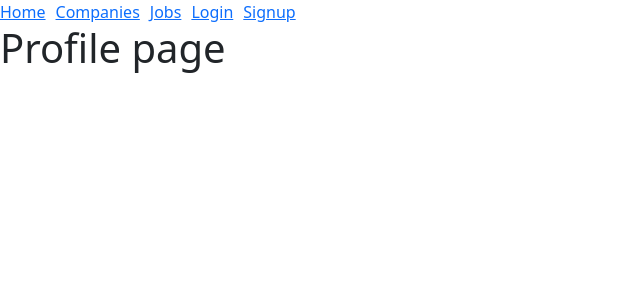
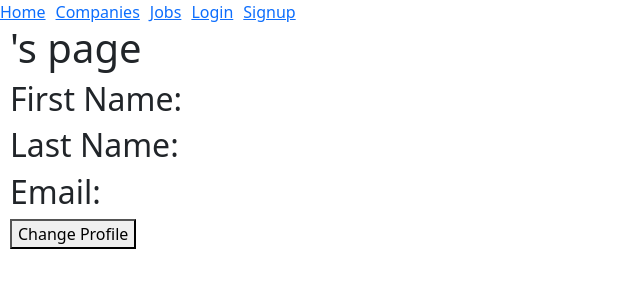
Before and after one commit to AABryson/Unit43ReactJobly, a React (Create React App) app in the folder frontend/: page /profile in a window 1280 px wide. Shown: the top 300 px of the page, without its empty margins (0-640 px from the left). Built offline with nearby package versions, Linux system fonts and the light colour scheme; no server answers.

Commit message:
saves ids of jobs applied to

```diff
--- a/frontend/src/App.js
+++ b/frontend/src/App.js
@@ -1,4 +1,4 @@
-
+//#############################################beginning to write function for applying to job
 import {Routes, Route} from 'react-router-dom'
 import {useState, useEffect} from 'react'
 import 'bootstrap/dist/css/bootstrap.min.css';
@@ -20,11 +20,23 @@ import './App.css'
 
 function App() {
   // const [loggedIn, setLoggedIn] = useState(false)
-  //###############################null?
+  //###############################null? or empty object??
   const [currentUser, setCurrentUser] = useState('')
-  const [token, setToken] = useState(null)
+  const [token, setToken] = useState(localStorage.getItem('user'));
+  const [applicationIds, setApplicationIds] = useState(new Set([]));
+  console.log('applicationIds on app.js', applicationIds)
 
-  // const [signedUp, setSignedUp] = useState(false)
+
+
+
+  // if(currentUser) {
+  //   setCurrentUser(prevState => ({
+  //     ...prevState,
+  //     isAdmin:true
+  //   }))
+  // }
+
+
 //   const [token, setToken] = useLocalStorage(TOKEN_KEY='jobly-token')
 // //sychronize state with browser's local storage; state persists even when page refreshed, etc.
 //   function useLocalStorage(key, defaultValue=null) {
@@ -45,10 +57,17 @@ function App() {
     async function getUserInfo() {
       if(token) {
         try {
-          let {username} = jwtDecode(token)
+          let {username, isAdmin} = jwtDecode(token)
+          console.log('jwtDecode', username, isAdmin)
           JoblyApi.token = token;
           let currentUser = await JoblyApi.getCurrentUser(username);
+          console.log('getCurrentUser', currentUser)
+          console.log('can I get currentUser.username', currentUser.username)
           setCurrentUser(currentUser);
+          console.log('setCurrentUser(currentUser)', currentUser.user)
+          //currentUser.isAdmin = true);
+          localStorage.setItem('user', JoblyApi.token)
+          console.log(localStorage.getItem('user'))
          ;
 
       } catch (err) {
@@ -61,9 +80,10 @@ function App() {
   }, [token])
 
 
+
   return (
     <>
-    <ContextObject.Provider value={{token, setToken, currentUser, setCurrentUser}}>
+    <ContextObject.Provider value={{token, setToken, currentUser, setCurrentUser, applicationIds, setApplicationIds}}>
     <NavBar />
     {/* <CurrentUser /> */}
     <Routes>
@@ -80,7 +100,7 @@ function App() {
       <Route path='/login' element={<Login />} />
       {/**Signup form */}
       <Route path='/signup' element={<Signup />} />
-      {/**Edit profile page */}
+
       <Route path='/profile'  element={<Profile />}/>
       <Route path='/logout' element={<Logout />}/>
 
--- a/frontend/src/Companies.js
+++ b/frontend/src/Companies.js
@@ -1,4 +1,5 @@
-import React, {useState, useEffect} from 'react'
+import React, {useState, useEffect, useContext} from 'react'
+import ContextObject from './ContextObject'
 import CompanyCard from './CompanyCard'
 import SearchForm from './SearchForm'
 
@@ -8,7 +9,7 @@ function Companies () {
     //#Import Companies info.  Should be an array of objects.  Each object has following keys: handle, name, num_employees, description, log_url
 
 
-
+    let {currentUser} = useContext(ContextObject)
     const [companies, setCompanies] = useState([])
 
     useEffect(() => {
@@ -59,7 +60,10 @@ function Companies () {
 
 
     return (
+        <div>
+        {currentUser ? (
         <>
+
         <h1>Companies</h1>
         <SearchForm search={searchCompanies} />
             {/* {companies.map(c => (
@@ -78,6 +82,10 @@ function Companies () {
 
 
         </>
+        ) : (
+            <h1>You must be logged in to see this page.</h1>
+        )}
+        </div>
     )
 }
 export default Companies
--- a/frontend/src/Company.js
+++ b/frontend/src/Company.js
@@ -1,4 +1,5 @@
-import React, {useState, useEffect} from 'react'
+import React, {useState, useEffect, useContext} from 'react'
+import ContextObject from './ContextObject'
 import JoblyApi from './api'
 import { useParams } from 'react-router-dom'
 
@@ -8,6 +9,7 @@ function Company () {
         // let compHandle = params.handle
         // console.log(compHandle)
     let {handle} = useParams()
+    let {currentUser} = useContext(ContextObject)
 
     const [company, setCompany] = useState({})
 
@@ -61,6 +63,7 @@ function Company () {
 
     return (
         <>
+         {currentUser ? (
         <div className='card mb-3'>
         <div className='card-body'>
         <h1 className='card-title'>{company.name}</h1>
@@ -95,7 +98,9 @@ function Company () {
                 </div>
                 </div>
 
-
+           ) : (
+            <h1>You must be logged in to see this page.</h1>
+        )}
         </>
     )
 }
--- a/frontend/src/JobCard.js
+++ b/frontend/src/JobCard.js
@@ -1,11 +1,41 @@
-import React from 'react'
+import React, {useState, useContext, useEffect} from 'react'
+import JoblyApi from './api'
+import ContextObject from './ContextObject'
 // import {Link} from 'react-router-dom'
 // import "./CompanyCard.css"
 
 
 function JobCard ({id, title, equity, salary}) {
 
+//#################################!!
+    // const [applied, setApplied] = useState([])
+    // console.log('print applied state at top', applied)
 
+
+
+    const {currentUser} = useContext(ContextObject)
+
+    //  console.log('applicationsIds state in jobcard', applicationIds)
+//###########################??why not pass to sendApp?
+    // async function sendApp (data) {
+    //     let result = await JoblyApi.applyForJob(data);
+    //     console.log('result from apply to job', result)
+    //     console.log('result from api called with applied key', result.applied)
+
+    //     setApplied((prevState) => ({
+    //         ...prevState,
+    //         result}))
+    //     setApplicationIds(result.id)
+    //     return result
+    // }
+    // useEffect(() => {
+    //     console.log('array with jobs applied to', applied)
+
+    // }, [token]
+
+
+
+//################button: why not body of arrow function?
     return (
         <div className="card mb-3">
         <div className="card-body">
@@ -13,6 +43,10 @@ function JobCard ({id, title, equity, salary}) {
             <li key={id} className='list-group-item'>
                 <div>Equity: {equity}</div>
                 <div>Salary: {salary}</div>
+
+
+
+
             </li>
 
 
--- a/frontend/src/Jobs.js
+++ b/frontend/src/Jobs.js
@@ -1,10 +1,14 @@
-import React, {useState, useEffect} from 'react'
+import React, {useState, useEffect, useContext} from 'react'
 import JobCard from './JobCard'
+import ContextObject from './ContextObject'
 
 import JoblyApi from './api'
 
 function Jobs () {
+    let {currentUser, applicationIds, setApplicationIds} = useContext(ContextObject)
     const [jobs, setJobs] = useState([]);
+    const [applied, setApplied] = useState()
+
     useEffect(() => {
         async function getJobs(){
             try {
@@ -25,6 +29,26 @@ function Jobs () {
         getJobs()
 
     }, [])
+    let username = currentUser.username
+    useEffect(function updateAppliedStatus() {
+
+    })
+
+
+
+    async function sendApp(username, id) {
+        if(applicationIds.has(id)){
+            return console.log('job has already been applied to')
+        }
+        let result = await JoblyApi.applyForJob(username, id)
+        console.log('result from api call with sendApp', result)
+        setApplicationIds(new Set([...applicationIds, id]))
+
+
+
+        }
+
+
 
     // useEffect(() => {
     //     async function getJobs() {
@@ -35,15 +59,32 @@ function Jobs () {
     //     getJobs()
     // }, [])
 
+
+    // {applicationIds.has(job.id) ? 'Applied' : 'Apply'}
     return (
+        <div>
+        {currentUser ? (
         <>
         <h1>Jobs</h1>
         {jobs.map(job => (
+            <>
             <JobCard id={job.id} title={job.title} equity={job.equity} salary={job.salary}/>
+            {/* <button onClick={() => sendApp(username, job.id)}>Apply</button> */}
+            <button
+            onClick={() => sendApp(username, job.id)}
+            disabled={applied}>
+            {applied ? "Applied" : "Apply"}
+            </button>
 
-        ))
+            </>
+             ))
         }
+
         </>
+         ) : (
+            <h1>You must be logged in to see this page.</h1>
+        )}
+        </div>
 
     )
 }
--- a/frontend/src/Logout.js
+++ b/frontend/src/Logout.js
@@ -2,9 +2,17 @@ import React, {useContext} from 'react'
 import ContextObject from './ContextObject'
 
 function Logout () {
-    let {setCurrentUser} = useContext(ContextObject)
+    let {setCurrentUser, setToken, setApplicationIds} = useContext(ContextObject)
     //####################null?
     setCurrentUser('')
+    setApplicationIds()
+    setToken(null)
+
+
+    localStorage.removeItem('user')
+    if(localStorage.getItem('user'===null)){
+        console.log('key and token removed from storage')
+    }
 
 
 
--- /dev/null
+++ b/frontend/src/Profile.css
@@ -0,0 +1,3 @@
+.profile {
+    margin-left:10px
+}
--- a/frontend/src/Profile.js
+++ b/frontend/src/Profile.js
@@ -1,9 +1,84 @@
-import React from 'react'
+import React, {useContext, useState} from 'react'
+import ContextObject from './ContextObject'
+import JoblyApi from './api'
+import './Profile.css'
 
 function Profile () {
+    const {currentUser, setCurrentUser} = useContext(ContextObject)
+    console.log('profile page being rendered with currentUser', currentUser)
+
+    const [changeProfile, setChangeProfile] = useState(false)
+
+    async function handleSubmit(e) {
+        e.preventDefault()
+        console.log('handle submit before called updateUserInfo', currentUser.username)
+        let updatedUser = await JoblyApi.updateUserInfo(currentUser.username)
+        console.log('after clicking submit button', updatedUser)
+        setCurrentUser(updatedUser)
+        setChangeProfile(false)
+
+    }
+
+    function handleChange (e) {
+        const {name, value} = e.target
+
+        setCurrentUser(prevState => ({
+            ...prevState,
+
+            [name]: value
+        }))
+
+
+    }
 
     return (
-        <h1>Profile page</h1>
+
+        <>
+        {!changeProfile ? (
+        <div className='profile'>
+            <h1>{currentUser.firstName}'s page</h1>
+            {/* <h2>Username: {currentUser.username}</h2> */}
+            <h2>First Name: {currentUser.firstName}</h2>
+            <h2>Last Name: {currentUser.lastName}</h2>
+            <h2>Email: {currentUser.email}</h2>
+{/**################################################# */}
+        <button onClick={() =>
+            {setChangeProfile(true)}}>Change Profile</button>
+        </div>
+        ) : (
+        <div>
+            {/**Don't need to reset current user.  I just forgot the name attributet. */}
+            {/* {setCurrentUser('')} */}
+            <form onSubmit={handleSubmit}>
+            <label htmlFor='username'>Username</label>
+            <input style={{margin:'10px'}} type='text' id='username' name='username' value={currentUser.username} onChange={handleChange} />
+            <br></br>
+
+            <label htmlFor='firstName'>First Name</label>
+            <input style={{margin:'10px'}} type='text' id='firstName' name='firstName' value={currentUser.firstName} onChange={handleChange} />
+            <br></br>
+
+            <label htmlFor='lastName'>Last Name</label>
+            <input style={{margin:'10px'}} type='text' id='lastName' name='lastName' value={currentUser.lastName} onChange={handleChange}/>
+            <br></br>
+
+            <label htmlFor='password'>Password</label>
+            <input style={{margin:'10px'}} type='text' id='password' name='password' value={currentUser.password} onChange={handleChange}/>
+            <br></br>
+
+            <label htmlFor='email'>Email</label>
+            <input style={{margin:'10px'}} type='text' id='email' name='email' value={currentUser.email} onChange={handleChange}/>
+            <br></br>
+            <button type='submit'>Submit</button>
+
+
+
+        </form>
+        </div>
+
+        )}
+        </>
+
 
     )
 }
--- a/frontend/src/Signup.js
+++ b/frontend/src/Signup.js
@@ -1,12 +1,17 @@
-import React, {useState} from 'react'
+import React, {useState, useContext} from 'react'
 import JoblyApi from './api'
+import ContextObject from './ContextObject'
+
 
 function Signup () {
 //register new user; username, password, firstName, lastName, email, isAdmin
 //#################################can't use first_name or last_name
 
     const [signupData, setSignupData] = useState({username:'', password:'', firstName:'', lastName:'', email:''})
+    //instance is not allowed to have addition property isAdmin
+    //({username:'', password:'', firstName:'', lastName:'', email:'', isAdmin:true})
 
+    const {setToken} = useContext(ContextObject)
 
     function handleChange (e) {
         const {name, value} = e.target
@@ -21,8 +26,11 @@ function Signup () {
         e.preventDefault()
         //execute function that sends post request to api
         let token = await JoblyApi.signUp(signupData)
+        console.log(signupData)
+        setToken(token)
         setSignupData({username:'', password:'', firstName:'', lastName:'', email:''})
         console.log(token)
+
         return token
         //example of token returned:
         {/**eyJhbGciOiJIUzI1NiIsInR5cCI6IkpXVCJ9.eyJ1c2VybmFtZSI6ImthY3kiLCJpc0FkbWluIjpmYWxzZSwiaWF0IjoxNzE4ODQyODA0fQ.H6fZ_m5uSz_HG9FADChEEwDY61Yvz1 */}
```
Also changed, not shown: frontend/src/NavBar.js (+6 -6 lines), frontend/src/api.js (+22 -0 lines), 2 other files (tests, documents, lock files or other folders).
